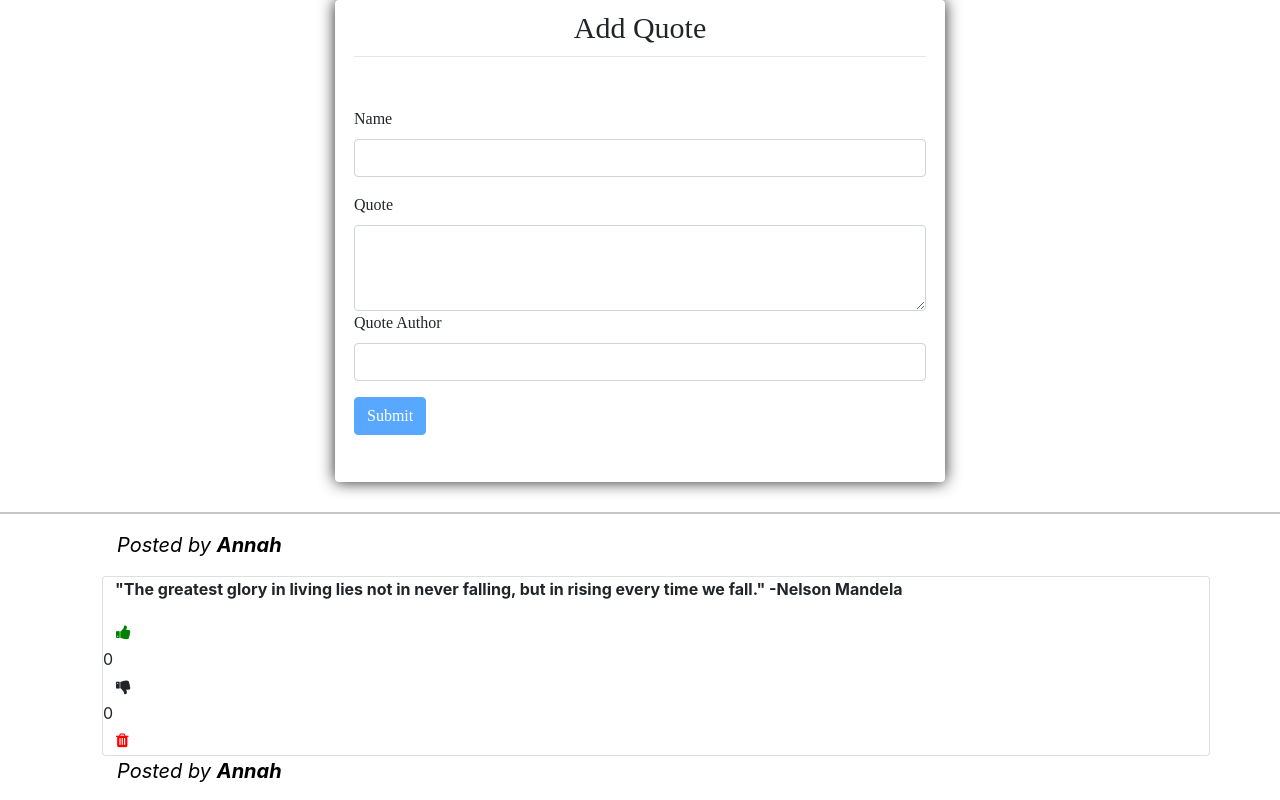
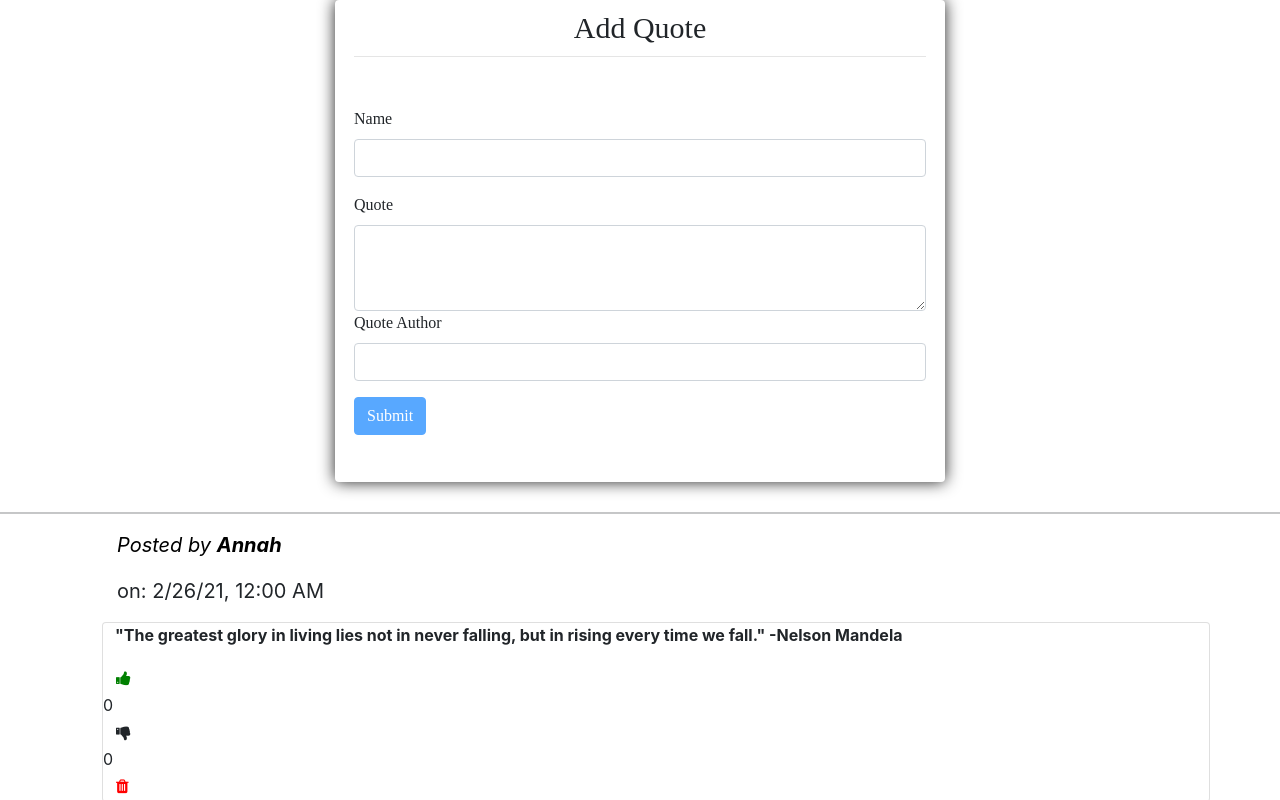
Before and after one commit to savanahatieno/quoteapp1, an Angular app: page / in a window 1280 px wide. Shown: the top 800 px of the page. Built offline with nearby package versions, Linux system fonts and the light colour scheme.

Commit message:
created a pipe and added dates to each quote

```diff
--- a/src/app/app.module.ts
+++ b/src/app/app.module.ts
@@ -7,13 +7,15 @@ import { QuotesComponent } from './quotes/quotes.component';
 import { QuotesFormComponent } from './quotes-form/quotes-form.component';
 import { FormsModule } from '@angular/forms';
 import { QuoteDetailComponent } from './quote-detail/quote-detail.component';
+import { DatePipPipe } from './date-pip.pipe';
 
 @NgModule({
   declarations: [
     AppComponent,
     QuotesComponent,
     QuotesFormComponent,
-    QuoteDetailComponent
+    QuoteDetailComponent,
+    DatePipPipe
   ],
   imports: [
     BrowserModule,
--- /dev/null
+++ b/src/app/date-pip.pipe.ts
@@ -0,0 +1,12 @@
+import { Pipe, PipeTransform } from '@angular/core';
+
+@Pipe({
+  name: 'datePip'
+})
+export class DatePipPipe implements PipeTransform {
+
+  transform(value: unknown, ...args: unknown[]): unknown {
+    return null;
+  }
+
+}
--- a/src/app/quotes/quotes.component.html
+++ b/src/app/quotes/quotes.component.html
@@ -8,6 +8,10 @@
           >Posted by <strong>{{ quote.name }}</strong>
         </em>
       </p>
+
+      <p id="date">
+        on: <span id="datecolor">{{ quote.postDate | date: "short" }}</span>
+      </p>
       <app-quote-detail
         [quote]="quote"
         (isComplete)="deleteQuote($event, i)"
```
Also changed, not shown: 1 other file (tests, documents, lock files or other folders).
